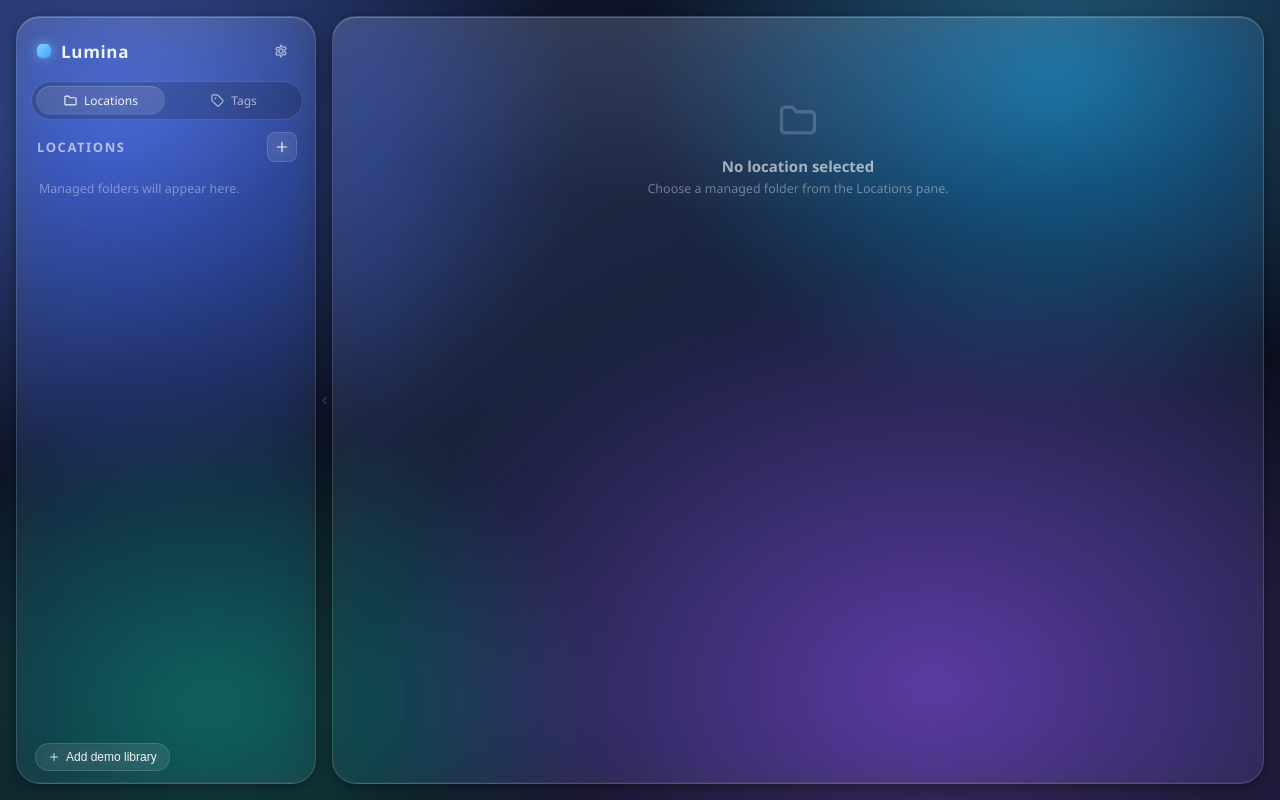
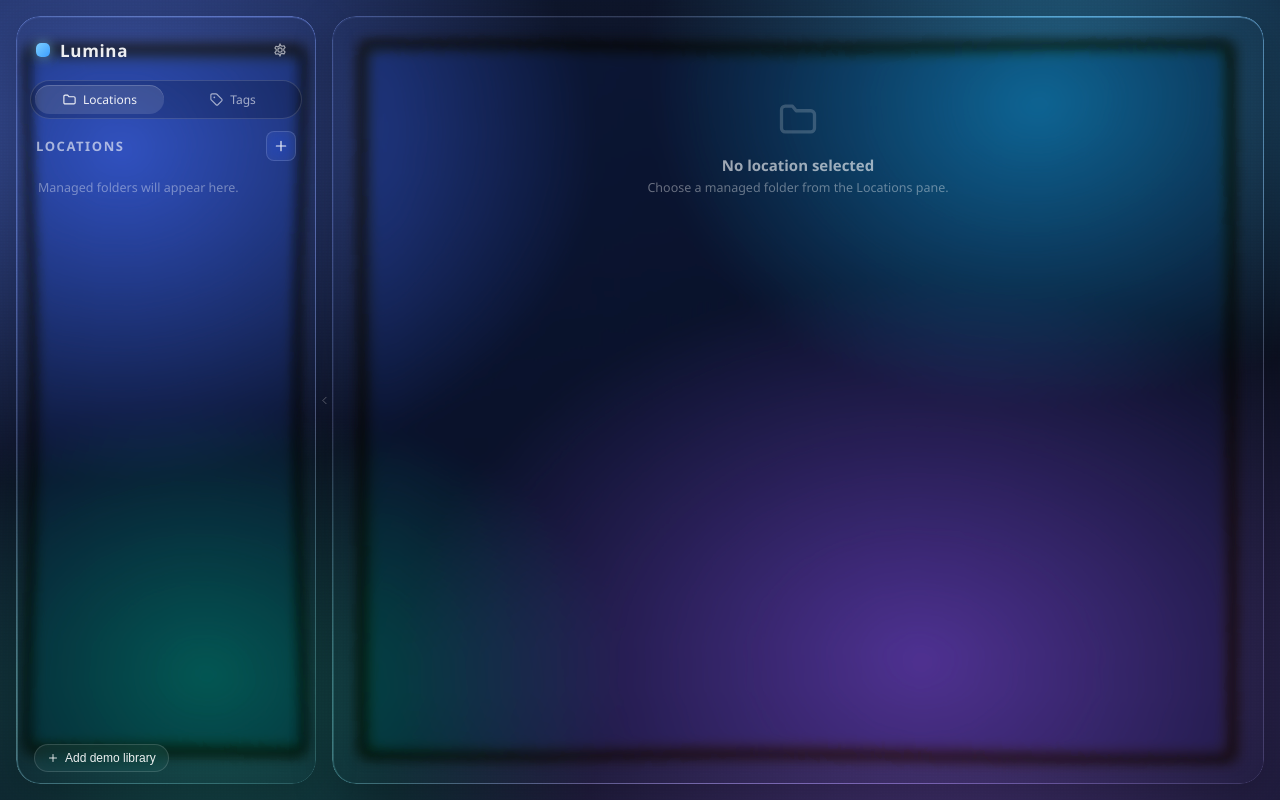
Before and after one commit to FelixHenrikChristian/Lumina, a React (Vite) app: page / in a window 1280 px wide. Built offline with nearby package versions, Linux system fonts and the light colour scheme.

Commit message:
feat: 为侧边栏和主面板添加静态液态玻璃
- 共享页面液态玻璃配置并禁用弹性动画
- 保留侧边栏折叠过渡并优化着色器模式稳定性
- 添加液态玻璃配置与着色器尺寸回归测试

```diff
--- a/package.json
+++ b/package.json
@@ -10,6 +10,7 @@
     "dev": "vite",
     "build": "tsc -b && vite build",
     "lint": "oxlint",
+    "test": "node --test \"tests/*.test.ts\"",
     "preview": "vite preview",
     "tauri": "tauri",
     "app:dev": "concurrently -k -s first \"vite --port 5173 --strictPort\" \"wait-on tcp:localhost:5173 && cross-env VITE_DEV_SERVER_URL=http://localhost:5173 electron .\"",
--- a/src/App.tsx
+++ b/src/App.tsx
@@ -5,6 +5,7 @@ import { LocationSidebar } from "./components/LocationSidebar";
 import { TagSidebar } from "./components/TagSidebar";
 import { SettingsDialog } from "./components/SettingsDialog";
 import { FileExplorer } from "./components/FileExplorer";
+import { StaticLiquidGlassSurface } from "./components/StaticLiquidGlassSurface";
 import {
   ChevronLeftIcon,
   ChevronRightIcon,
@@ -23,6 +24,7 @@ export default function App() {
   const t = useT();
   const sidebarView = useLumina((s) => s.settings.sidebarView);
   const sidebarCollapsed = useLumina((s) => s.settings.sidebarCollapsed);
+  const glass = useLumina((s) => s.settings.glass);
   const customWallpaper = useLumina((s) => s.settings.customWallpaper);
   const setSidebarView = useLumina((s) => s.setSidebarView);
   const toggleSidebar = useLumina((s) => s.toggleSidebar);
@@ -69,7 +71,9 @@ export default function App() {
         aria-hidden="true"
       />
       <div className={`app-shell${sidebarCollapsed ? " sidebar-collapsed" : ""}`}>
-        <aside id="app-sidebar" className="app-sidebar lg-panel" inert={sidebarCollapsed}>
+        <div className="app-sidebar-frame">
+          <StaticLiquidGlassSurface glass={glass} className="sidebar-liquid-glass">
+            <aside id="app-sidebar" className="app-sidebar" inert={sidebarCollapsed}>
               <div className="sidebar-brand">
                 <span className="sidebar-brand-mark" />
                 {t("AppTitle")}
@@ -101,6 +105,8 @@ export default function App() {
               {sidebarView === "locations" && <LocationSidebar />}
               {sidebarView === "tags" && <TagSidebar />}
             </aside>
+          </StaticLiquidGlassSurface>
+        </div>
         <button
           type="button"
           className="shell-handle"
@@ -114,9 +120,13 @@ export default function App() {
             {sidebarCollapsed ? <ChevronRightIcon size={13} /> : <ChevronLeftIcon size={13} />}
           </span>
         </button>
-        <main className="app-main lg-panel">
+        <div className="app-main-frame">
+          <StaticLiquidGlassSurface glass={glass} className="main-liquid-glass">
+            <main className="app-main">
               <FileExplorer />
             </main>
+          </StaticLiquidGlassSurface>
+        </div>
       </div>
       {settingsOpen && <SettingsDialog onDismiss={() => setSettingsOpen(false)} />}
     </OverlayProvider>
--- /dev/null
+++ b/src/components/StaticLiquidGlassSurface.tsx
@@ -0,0 +1,36 @@
+import type { CSSProperties, ReactNode } from "react";
+import type { GlassConfig } from "../core/models";
+import LiquidGlass from "../vendor/liquid-glass";
+import { staticLiquidGlassProps } from "./staticLiquidGlass";
+
+const FULL_SIZE_GLASS_STYLE = {
+  position: "absolute",
+  top: "50%",
+  left: "50%",
+  width: "100%",
+  height: "100%",
+} satisfies CSSProperties;
+
+interface StaticLiquidGlassSurfaceProps {
+  glass: GlassConfig;
+  className?: string;
+  children: ReactNode;
+}
+
+export function StaticLiquidGlassSurface({
+  glass,
+  className,
+  children,
+}: StaticLiquidGlassSurfaceProps): ReactNode {
+  const classes = ["structural-liquid-glass", className].filter(Boolean).join(" ");
+
+  return (
+    <LiquidGlass
+      {...staticLiquidGlassProps(glass)}
+      className={classes}
+      style={FULL_SIZE_GLASS_STYLE}
+    >
+      {children}
+    </LiquidGlass>
+  );
+}
--- /dev/null
+++ b/src/components/staticLiquidGlass.ts
@@ -0,0 +1,31 @@
+import type { GlassConfig } from "../core/models";
+import type { LiquidGlassProps } from "../vendor/liquid-glass";
+
+export type StaticLiquidGlassProps = Pick<
+  LiquidGlassProps,
+  | "mode"
+  | "displacementScale"
+  | "blurAmount"
+  | "saturation"
+  | "aberrationIntensity"
+  | "elasticity"
+  | "cornerRadius"
+  | "overLight"
+  | "animate"
+  | "padding"
+>;
+
+export function staticLiquidGlassProps(glass: GlassConfig): StaticLiquidGlassProps {
+  return {
+    mode: glass.mode,
+    displacementScale: glass.displacementScale,
+    blurAmount: glass.blurAmount,
+    saturation: glass.saturation,
+    aberrationIntensity: glass.aberrationIntensity,
+    elasticity: 0,
+    cornerRadius: glass.cornerRadius,
+    overLight: glass.overLight,
+    animate: false,
+    padding: "0px",
+  };
+}
--- a/src/index.css
+++ b/src/index.css
@@ -239,18 +239,67 @@ select.lg-input option {
   padding: 16px;
 }
 
-.app-sidebar {
-  display: flex;
-  flex-direction: column;
+.app-sidebar-frame,
+.app-main-frame {
+  position: relative;
+  min-width: 0;
+  min-height: 0;
+}
+
+.app-sidebar-frame {
   flex: none;
   width: 300px;
+  opacity: 1;
+  visibility: visible;
+  transition:
+    width 0.28s ease,
+    opacity 0.16s ease 0.08s,
+    visibility 0s linear 0s;
+}
+
+.sidebar-collapsed .app-sidebar-frame {
+  width: 0;
+  opacity: 0;
+  visibility: hidden;
+  transition:
+    width 0.28s ease,
+    opacity 0.16s ease,
+    visibility 0s linear 0.28s;
+}
+
+@media (max-width: 900px) {
+  .app-sidebar-frame {
+    width: 240px;
+  }
+}
+
+.structural-liquid-glass,
+.structural-liquid-glass > .glass,
+.structural-liquid-glass > .glass > div {
+  width: 100%;
+  height: 100%;
+  min-width: 0;
+  min-height: 0;
+}
+
+.structural-liquid-glass > .glass {
+  display: flex !important;
+}
+
+.structural-liquid-glass > .glass > div {
+  display: flex;
+  flex: 1;
+  font: inherit !important;
+  text-shadow: none !important;
+}
+
+.app-sidebar {
+  display: flex;
+  flex-direction: column;
+  width: 100%;
+  height: 100%;
   min-height: 0;
   padding: 16px 14px 12px;
-  transition:
-    width 0.28s ease,
-    padding 0.28s ease,
-    opacity 0.16s ease 0.08s,
-    visibility 0s linear 0s;
 }
 
 /* Children keep the expanded content width (sidebar width minus its
@@ -259,24 +308,7 @@ select.lg-input option {
   width: 272px;
 }
 
-.sidebar-collapsed .app-sidebar {
-  width: 0;
-  padding-left: 0;
-  padding-right: 0;
-  opacity: 0;
-  visibility: hidden;
-  transition:
-    width 0.28s ease,
-    padding 0.28s ease,
-    opacity 0.16s ease,
-    visibility 0s linear 0.28s;
-}
-
 @media (max-width: 900px) {
-  .app-sidebar {
-    width: 240px;
-  }
-
   .app-sidebar > * {
     width: 212px;
   }
@@ -323,10 +355,15 @@ select.lg-input option {
   box-shadow: 0 0 0 2px color-mix(in srgb, var(--lg-accent) 55%, transparent);
 }
 
+.app-main-frame {
+  flex: 1;
+}
+
 .app-main {
   display: flex;
   flex-direction: column;
-  flex: 1;
+  width: 100%;
+  height: 100%;
   min-width: 0;
   min-height: 0;
 }
```
Also changed, not shown: 1 other file (tests, documents, lock files or other folders). Lines whose indentation alone changed are shown as unchanged.
